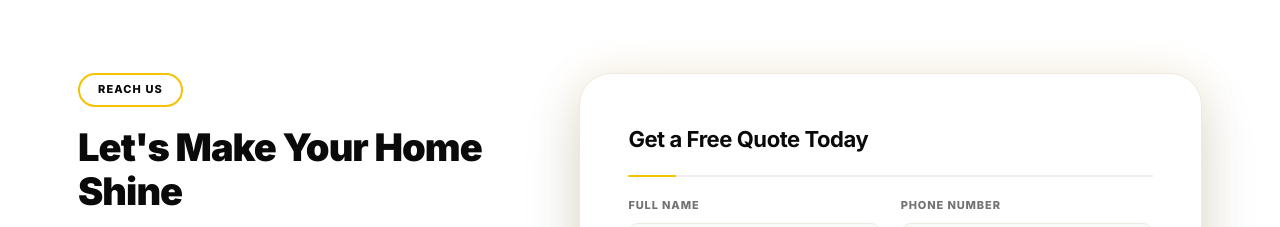
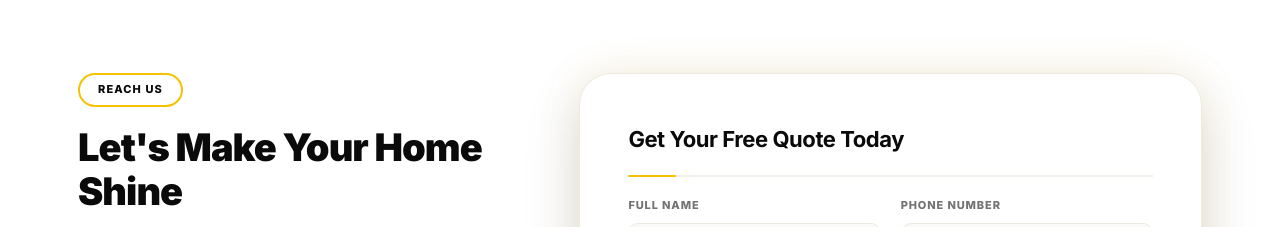
Before and after one commit to alekwayne3-crypto/personal_site, a React (Vite) app in the folder client/: page / in a window 1280 px wide. Shown: the part 5420-5647 px from the top of the page. Built offline with nearby package versions, Linux system fonts and the light colour scheme.

Commit message:
Change form title to 'Get Your Free Quote Today'

```diff
--- a/client/src/components/Contact.jsx
+++ b/client/src/components/Contact.jsx
@@ -82,7 +82,7 @@ export default function Contact() {
               </div>
             ) : (
               <>
-                <h3 className="form-card-title">Get a Free Quote Today</h3>
+                <h3 className="form-card-title">Get Your Free Quote Today</h3>
                 <form onSubmit={submit}>
                   <div className="form-row">
                     <div className="form-col">
```
